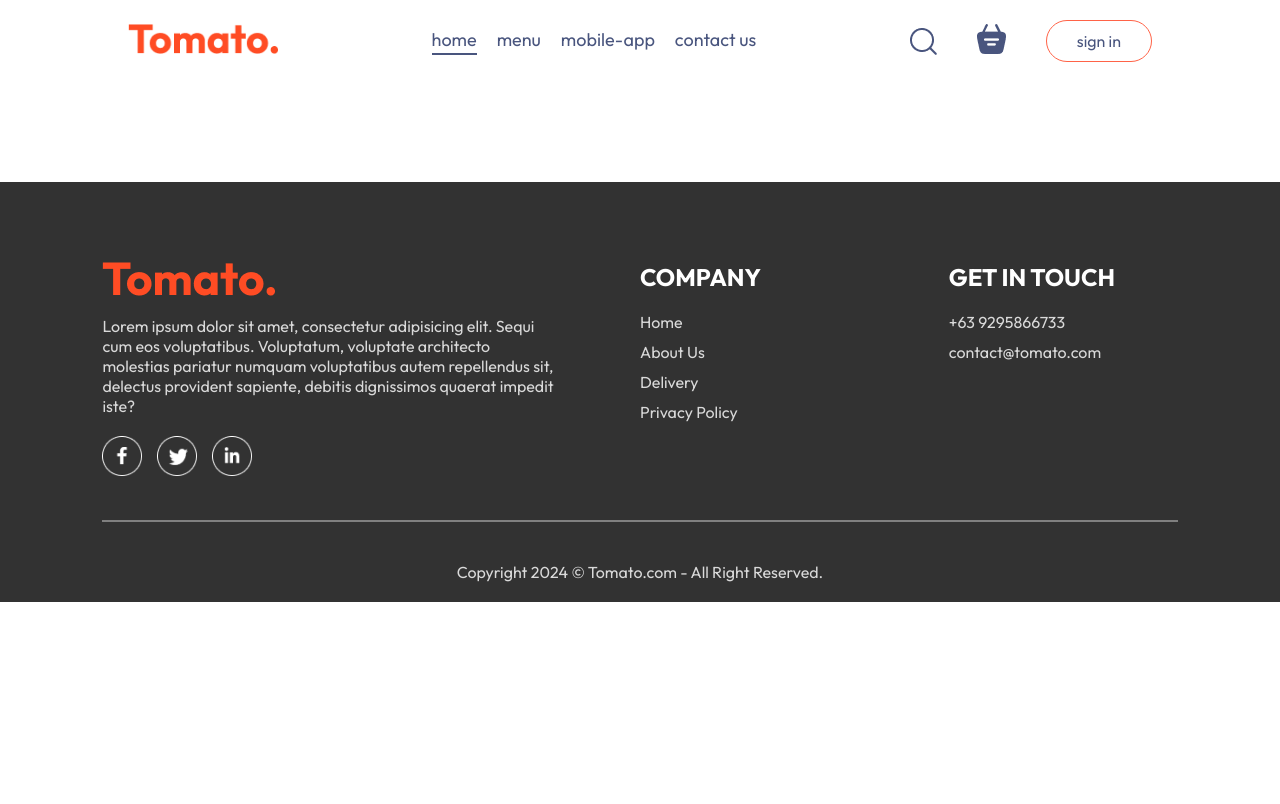
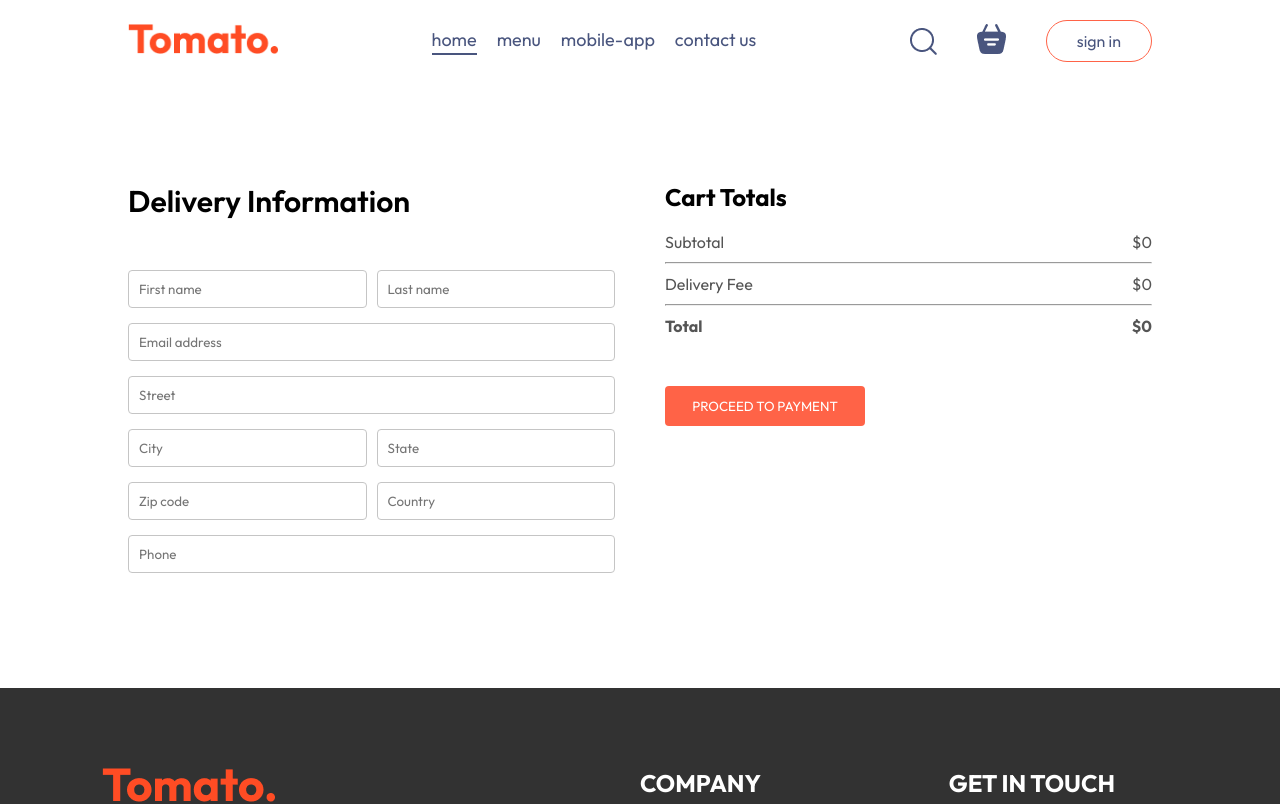
Before and after one commit to edmyrbatiancila/full-stack-ecommerce.ed, a React (Vite) app in the folder frontend/: page /order in a window 1280 px wide. Shown: the top 804 px of the page. Built offline with nearby package versions, Linux system fonts and the light colour scheme.

Commit message:
Finalize the frontend

```diff
--- a/frontend/src/pages/Cart/Cart.jsx
+++ b/frontend/src/pages/Cart/Cart.jsx
@@ -1,10 +1,13 @@
 import React, { useContext } from 'react'
 import './Cart.css';
 import { StoreContext } from '../../context/StoreContext';
+import { useNavigate } from 'react-router-dom';
 
 const Cart = () => {
 
   const {cartItems, food_list, removeFromCart, getTotalCartAmount} = useContext(StoreContext);
+
+  const navigate = useNavigate(); // this variable is for navigation method to go to PlaceOrder Page.
 
   return (
     <div className="cart">
@@ -50,15 +53,15 @@
             <hr />
             <div className="cart-total-details">
               <p>Delivery Fee</p>
-              <p>${2}</p>
+              <p>${getTotalCartAmount() === 0 ? 0 : 2}</p>
             </div>
             <hr />
             <div className="cart-total-details">
               <b>Total</b>
-              <b>${getTotalCartAmount() + 2}</b>
+              <b>${getTotalCartAmount() === 0 ? 0 : getTotalCartAmount() + 2}</b>
             </div>
           </div>
-          <button>PROCEED TO CHECKOUT</button>
+          <button onClick={() => navigate('/order')}>PROCEED TO CHECKOUT</button>
         </div>
         <div className="cart-promocode">
           <div>
--- a/frontend/src/pages/PlaceOrder/PlaceOrder.css
+++ b/frontend/src/pages/PlaceOrder/PlaceOrder.css
@@ -0,0 +1,41 @@
+.place-order {
+    display: flex;
+    align-items: start;
+    justify-content: space-between;
+    gap: 50px;
+    margin-top: 100px;
+}
+
+.place-order-left {
+    width: 100%;
+    max-width: max(30%, 500px);
+}
+
+.place-order-left .title {
+    font-size: 30px;
+    font-weight: 600;
+    margin-bottom: 50px;
+}
+
+.place-order-left input {
+    margin-bottom: 15px;
+    width: 100%;
+    padding: 10px;
+    border: 1px solid #c5c5c5;
+    border-radius: 4px;
+    outline-color: tomato;
+}
+
+.place-order-left .multi-fields {
+    display: flex;
+    gap: 10px;
+}
+
+.place-order-right {
+    width: 100%;
+    max-width: max(40%, 500px);
+}
+
+.place-order .cart-total button {
+    margin-top: 30px;
+}
--- a/frontend/src/pages/PlaceOrder/PlaceOrder.jsx
+++ b/frontend/src/pages/PlaceOrder/PlaceOrder.jsx
@@ -1,12 +1,57 @@
-import React from 'react';
+import React, { useContext } from 'react';
 import './PlaceOrder.css';
+import { StoreContext } from '../../context/StoreContext';
 
 const PlaceOrder = () => {
+
+  const {getTotalCartAmount} = useContext(StoreContext);
+
   return (
-    <div>
-
-    </div>
-  )
+    <form className="place-order">
+      <div className="place-order-left">
+        <p className="title">Delivery Information</p>
+        <div className="multi-fields">
+          <input type="text" placeholder="First name" />
+          <input type="text" placeholder="Last name" />
+        </div>
+        <input type="email" placeholder="Email address" />
+        <input type="text" placeholder="Street" />
+        <div className="multi-fields">
+          <input type="text" placeholder="City" />
+          <input type="text" placeholder="State" />
+        </div>
+        <div className="multi-fields">
+          <input type="text" placeholder="Zip code" />
+          <input type="text" placeholder="Country" />
+        </div>
+        <input type="text" placeholder="Phone" />
+      </div>
+      <div className="place-order-right">
+        <div className="cart-total">
+          <h2>Cart Totals</h2>
+          <div>
+            <div className="cart-total-details">
+              <p>Subtotal</p>
+              <p>${getTotalCartAmount()}</p>
+            </div>
+            <hr />
+            <div className="cart-total-details">
+              <p>Delivery Fee</p>
+              <p>${getTotalCartAmount() === 0 ? 0 : 2}</p>
+            </div>
+            <hr />
+            <div className="cart-total-details">
+              <b>Total</b>
+              <b>${getTotalCartAmount() === 0 ? 0 : getTotalCartAmount() + 2}</b>
+            </div>
+          </div>
+          <button>
+            PROCEED TO PAYMENT
+          </button>
+        </div>
+      </div>
+    </form>
+  );
 }
 
 export default PlaceOrder
```
